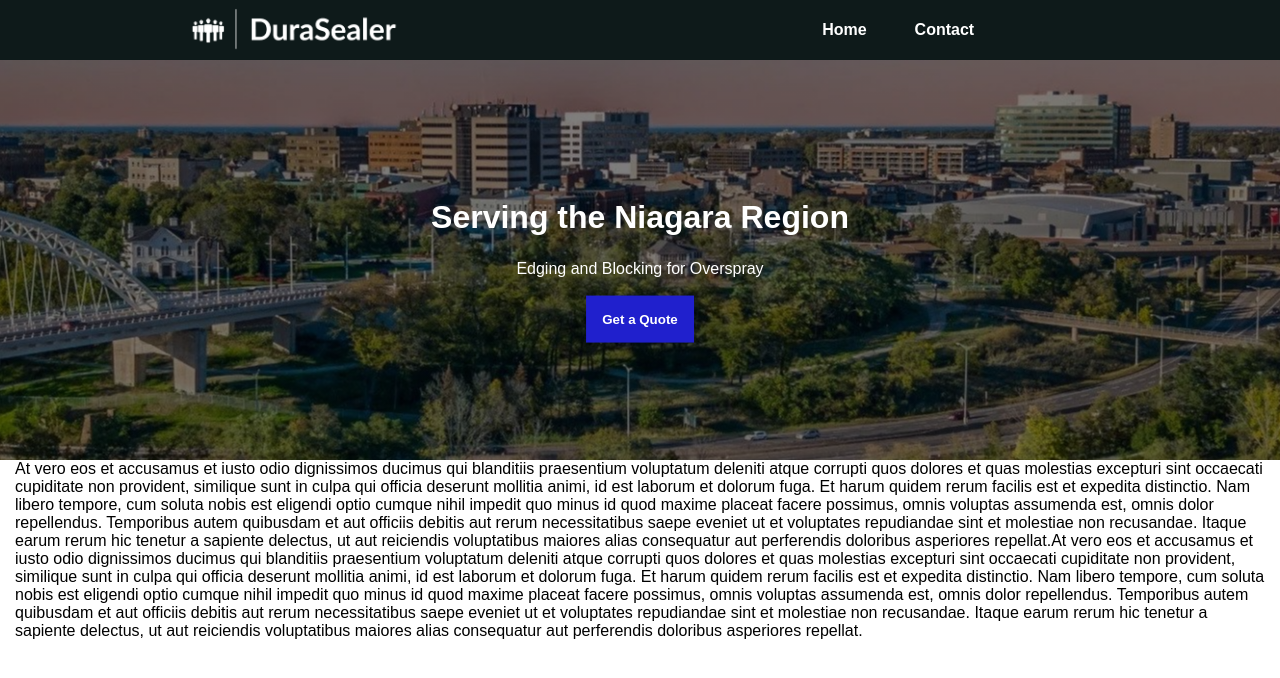
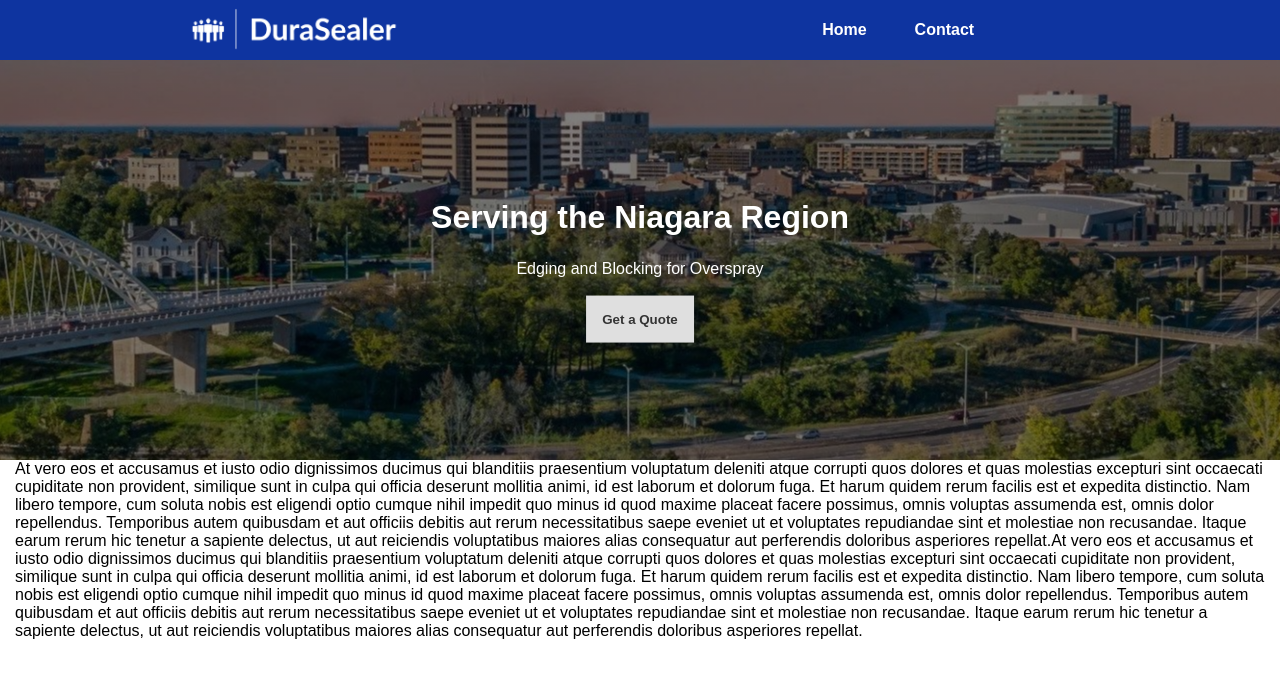
Before and after one commit to Cory-Davis13/Cory-Davis13.github.io, a plain HTML site: page index.html in a window 1280 px wide. Drawn offline with Linux system fonts and the light colour scheme.

Commit message:
Update style.css

```diff
--- a/style.css
+++ b/style.css
@@ -18,7 +18,7 @@ a:active {
 
 header {
   height: 60px;
-  background-color: rgb(14, 26, 26);
+  background-color: #0e34a0;
   display: flex;
   align-items: center;
   justify-content: space-around;
@@ -44,8 +44,8 @@ li {
 }
 
 .btn {
-  background-color: rgb(32 32 205);
-  color: white;
+  background-color: #dfdfdf;
+  color: #343434;
   padding: 1rem;
   border: none;
   cursor: pointer;
@@ -53,16 +53,14 @@ li {
 }
 
 .btn:hover {
-  background-color: rgb(39, 39, 252);
+  background-color: #dfdfdf;
   box-shadow: 0px 15px 20px rgba(0, 0, 0, 0.4);
-  color: #fff;
   transform: translateY(-7px);
 }
 
 .btn:active {
-  background-color: rgb(39, 39, 252);
+  background-color: #dfdfdf;
   box-shadow: 0px 15px 20px rgba(0, 0, 0, 0.4);
-  color: #fff;
   transform: translateY(-5px);
 }
 
```
